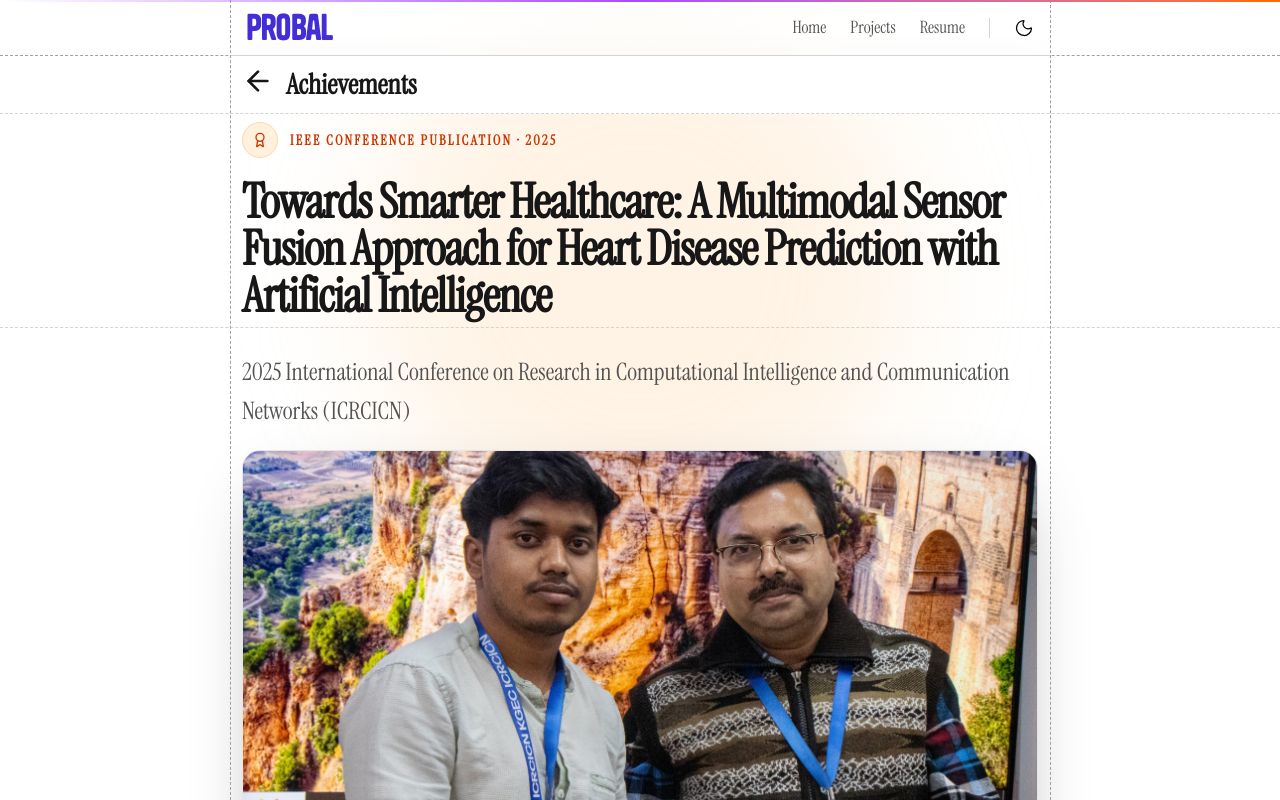
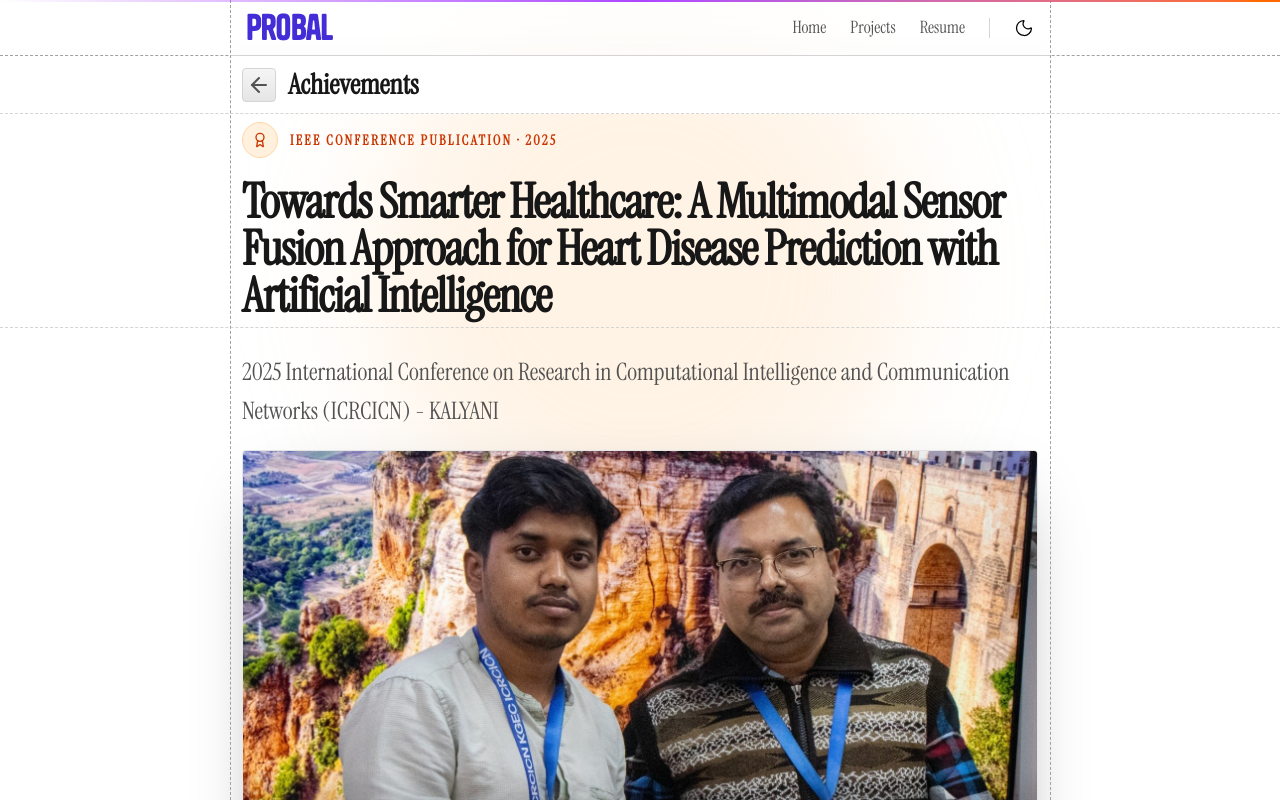
Before and after one commit to prodot-com/probalghoshdev, a Next.js app: page /achievements in a window 1280 px wide. Shown: the top 800 px of the page. Built offline with nearby package versions, Linux system fonts and the light colour scheme; a web font is replaced by a local one.

Commit message:
feat: refactor Achievements and Projects pages to use BackButton component; update ProjectCard styles and resume heading for consistency

```diff
--- a/src/app/achievements/page.tsx
+++ b/src/app/achievements/page.tsx
@@ -5,7 +5,6 @@ import { ArrowUpRight, Award, BookOpen, FileText } from "lucide-react";
 import { achievements } from "@/data/ProjectData";
 import BackButton from "@/components/ui/BackButton";
 import Section from "@/components/Section";
-import BackArrow from "@/components/icons/Arrow";
 import { useRouter } from "next/navigation";
 import Divider from "@/components/Divider";
 
@@ -19,10 +18,7 @@ export default function Achievements() {
 
         <Section showTopBorder={false} className="py-2">
           <div className="flex gap-3 items-center">
-            <BackArrow
-              onClick={() => router.back()}
-              className="h-8 w-8 mb-2 cursor-pointer rounded-full hover:bg-neutral-200 dark:hover:bg-neutral-800"
-            />
+            <BackButton />
             <p className="text-[24px] md:text-[28px] instrument-serif-bold">
               Achievements
             </p>
@@ -57,15 +53,15 @@ export default function Achievements() {
 
               <div className="space-y-7">
                 {paper.image && (
-                  <figure className="group overflow-hidden rounded-2xl border border-neutral-200 bg-neutral-200 shadow-[0_24px_70px_-32px_rgba(0,0,0,0.45)] dark:border-white/10 dark:bg-neutral-950">
-                    <div className="relative aspect-[4/3] w-full overflow-hidden">
+                  <figure className="group overflow-hidden rounded-[4px] border border-neutral-200 bg-neutral-200 shadow-[0_24px_70px_-32px_rgba(0,0,0,0.45)] dark:border-white/10 dark:bg-neutral-950">
+                    <div className="relative aspect-5/3 w-full overflow-hidden">
                       <Image
                         src={paper.image}
                         alt={`ICRCICN 2025 certificate presentation for ${paper.subname}`}
                         fill
                         priority={index === 0}
                         sizes="(min-width: 820px) 820px, 100vw"
-                        className="object-cover transition-transform duration-700 ease-out"
+                        className="object-cover transition-transform duration-700 ease-out object-top"
                       />
                       <div className="absolute inset-x-0 bottom-0 h-1/3 bg-gradient-to-t from-black/55 to-transparent" />
                       <p className="instrument-serif absolute bottom-4 left-5 text-sm text-white/90 sm:bottom-5 sm:left-6 sm:text-base">
--- a/src/app/resume/page.tsx
+++ b/src/app/resume/page.tsx
@@ -53,7 +53,7 @@ export default function ResumePage() {
                     id="resume-document-heading"
                     className="instrument-serif-bold text-lg"
                   >
-                    Probal Ghosh Resume
+                    Probal Ghosh <span className="">·</span> Resume
                   </h1>
                   <p className="instrument-serif text-sm text-neutral-500 dark:text-neutral-400">
                     PDF document · Updated resume
--- a/src/components/ProjectCard.tsx
+++ b/src/components/ProjectCard.tsx
@@ -130,9 +130,9 @@ export function Projectcard({
                   </div>
                 )}
 
-                <Link href={`/projects/${project.slug}`} className="flex-grow">
+                {/* <Link href={`/projects/${project.slug}`} className="flex-grow"> */}
                   <div className="px-4 pt-4 flex flex-col gap-2">
-                    <h3 className="instrument-serif-bold text-[22px] md:text-[20px]">
+                    <h3 className="instrument-serif-bold text-[22px] md:text-[24px]">
                       {project.name}
                     </h3>
 
@@ -140,7 +140,7 @@ export function Projectcard({
                       <ReactMarkdown>{project.description}</ReactMarkdown>
                     </div>
                   </div>
-                </Link>
+                {/* </Link> */}
 
                 <div className="px-4 pt-2">
                   <div className="flex flex-wrap gap-2">
--- a/src/components/icons/Arrow.tsx
+++ /dev/null
@@ -1,25 +0,0 @@
-import React from "react";
-
-export function BackArrow(
-    props: React.SVGProps<SVGSVGElement>
-    ) {
-    return (
-    <svg
-        xmlns="http://www.w3.org/2000/svg"
-        width={24}
-        height={24}
-        viewBox="0 0 24 24"
-        fill="none"
-        stroke="currentColor"
-        strokeWidth={2}
-        strokeLinecap="round"
-        strokeLinejoin="round"
-        {...props}
-    >
-        <path d="m12 19-7-7 7-7" />
-        <path d="M19 12H5" />
-    </svg>
-    );
-}
-
-export default BackArrow;
--- a/src/components/ui/BackButton.tsx
+++ b/src/components/ui/BackButton.tsx
@@ -1,15 +1,20 @@
 "use client";
 
 import { useRouter } from "next/navigation";
-import BackArrow from "@/components/icons/Arrow";
+import { ArrowLeft } from "lucide-react";
 
 export default function BackButton() {
   const router = useRouter();
 
   return (
-    <BackArrow
+    <button
       onClick={() => router.back()}
-      className="border cursor-pointer w-8 h-8 p-1 rounded-[4px] hover:bg-neutral-300 dark:hover:bg-neutral-700"
-    />
+      aria-label="Go back"
+      className="cursor-pointer group flex items-center justify-center rounded-[4px] border border-neutral-300 dark:border-neutral-700 bg-gradient-to-b from-neutral-100 to-neutral-200
+      dark:from-neutral-700 dark:to-neutral-900 p-1 text-neutral-600 shadow-[inset_0_1px_0_rgba(255,255,255,0.1)] transition-all duration-300 ease-out hover:border-white/ hover:text-neutral-900 dark:hover:text-neutral-300
+      active:scale-95 focus-visible:outline-none focus-visible:ring-2 focus-visible:ring-indigo-500"
+    >
+      <ArrowLeft className="h-6 w-6 transition-transform duration-300 group-hover:-translate-x-1" />
+    </button>
   );
 }
--- a/src/data/ProjectData.tsx
+++ b/src/data/ProjectData.tsx
@@ -120,7 +120,7 @@ export const achievements: AchievementItem[] = [
     title2:
       "Towards Smarter Healthcare: A Multimodal Sensor Fusion Approach for Heart Disease Prediction with Artificial Intelligence",
     conference:
-      "2025 International Conference on Research in Computational Intelligence and Communication Networks (ICRCICN)",
+      "2025 International Conference on Research in Computational Intelligence and Communication Networks (ICRCICN) - KALYANI",
     abstract:
       "This research presents a multimodal deep learning framework integrating ECG image analysis using CNN and structured clinical data processed through an MLP via a late-fusion architecture. The system predicts cardiovascular disease risk across three categories — Normal, Mild Risk, and High Risk. The proposed approach enhances diagnostic accuracy by combining heterogeneous physiological data sources and demonstrates strong performance with 90.67% accuracy and a 0.91 F1-score. The model was rigorously evaluated using standard classification metrics and deployed through an interactive application to support real-time clinical risk assessment.",
 
```
Also changed, not shown: src/app/projects/page.tsx (+20 -141 lines), public/achievement1.jpg.
